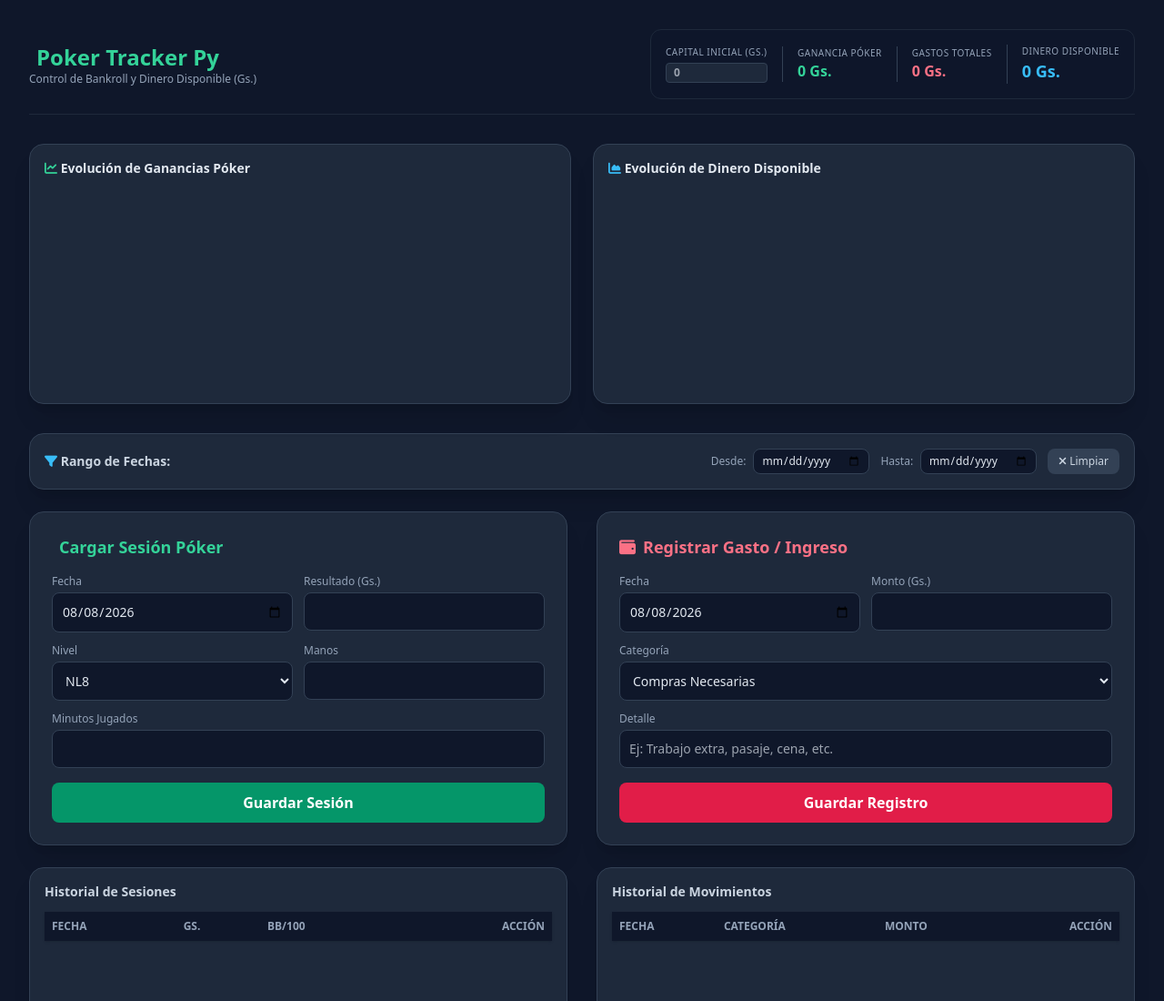
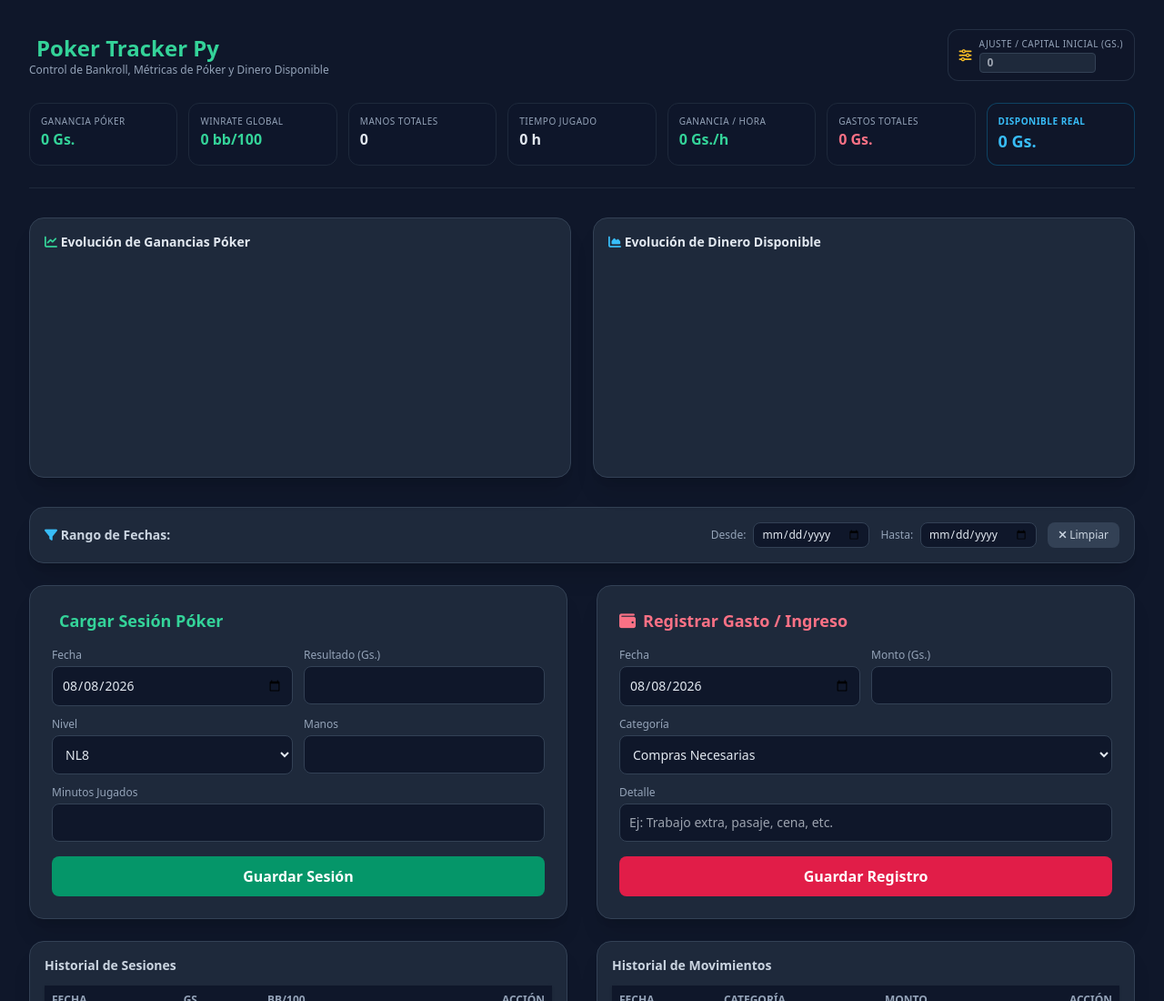
Before and after one commit to axelv07052005-alt/PokerDate, a plain HTML site: page index.html in a window 1280 px wide. Shown: the top 1100 px of the page at 91% size. Drawn offline with nearby package versions, Linux system fonts and the light colour scheme; no server answers.

Commit message:
Add files via upload

```diff
--- a/index.html
+++ b/index.html
@@ -27,33 +27,68 @@
 <body class="p-4 md:p-8 max-w-7xl mx-auto">
 
   <!-- HEADER -->
-  <header class="flex flex-col lg:flex-row justify-between items-center mb-8 border-b border-slate-800 pb-4 gap-4">
-    <div>
-      <h1 class="text-2xl font-bold text-emerald-400"><i class="fa-solid me-2 fa-spade"></i>Poker Tracker Py</h1>
-      <p class="text-xs text-slate-400">Control de Bankroll y Dinero Disponible (Gs.)</p>
+  <header class="mb-8 border-b border-slate-800 pb-6">
+    <div class="flex flex-col md:flex-row justify-between items-start md:items-center gap-4 mb-6">
+      <div>
+        <h1 class="text-2xl font-bold text-emerald-400"><i class="fa-solid me-2 fa-spade"></i>Poker Tracker Py</h1>
+        <p class="text-xs text-slate-400">Control de Bankroll, Métricas de Póker y Dinero Disponible</p>
+      </div>
+
+      <!-- CAPITAL INICIAL / AJUSTE DE CAJA -->
+      <div class="flex items-center gap-2 bg-slate-900/80 px-3 py-2 rounded-xl border border-slate-700/60">
+        <i class="fa-solid fa-sliders text-amber-400 text-sm"></i>
+        <div class="flex flex-col">
+          <span class="text-[10px] text-slate-400 uppercase tracking-wider">Ajuste / Capital Inicial (Gs.)</span>
+          <input type="number" id="initialCapital" placeholder="0" onchange="saveInitialCapital()" class="bg-slate-800 border border-slate-700 rounded px-2 py-0.5 text-xs text-amber-400 font-bold w-32 mt-0.5 focus:border-amber-400 focus:outline-none">
+        </div>
+      </div>
     </div>
 
-    <div class="flex flex-wrap items-center gap-4 bg-slate-900/50 p-4 rounded-xl border border-slate-800">
-      <!-- CAPITAL INICIAL -->
-      <div class="flex flex-col">
-        <span class="text-[10px] text-slate-400 uppercase tracking-wider">Capital Inicial (Gs.)</span>
-        <input type="number" id="initialCapital" placeholder="0" onchange="saveInitialCapital()" class="bg-slate-800 border border-slate-700 rounded px-2 py-0.5 text-xs text-amber-400 font-semibold w-28 mt-1 focus:border-amber-400 focus:outline-none">
+    <!-- TARJETAS DE MÉTRICAS (MÉTRICAS PÓKER + FINANZAS) -->
+    <div class="grid grid-cols-2 sm:grid-cols-3 lg:grid-cols-7 gap-3">
+
+      <!-- Ganancia Póker -->
+      <div class="bg-slate-900/50 p-3 rounded-xl border border-slate-800">
+        <span class="text-[10px] text-slate-400 uppercase tracking-wider block">Ganancia Póker</span>
+        <span id="statTotalProfit" class="text-sm md:text-base font-bold text-emerald-400">0 Gs.</span>
       </div>
 
-      <div class="border-l border-slate-700 pl-4">
-        <span class="text-[10px] text-slate-400 uppercase tracking-wider block">Ganancia Póker</span>
-        <span id="statTotalProfit" class="text-base font-bold text-emerald-400">0 Gs.</span>
+      <!-- Winrate Global -->
+      <div class="bg-slate-900/50 p-3 rounded-xl border border-slate-800">
+        <span class="text-[10px] text-slate-400 uppercase tracking-wider block">Winrate Global</span>
+        <span id="statWinrate" class="text-sm md:text-base font-bold text-emerald-400">0 bb/100</span>
       </div>
 
-      <div class="border-l border-slate-700 pl-4">
-        <span class="text-[10px] text-slate-400 uppercase tracking-wider block">Gastos Totales</span>
-        <span id="statTotalExpenses" class="text-base font-bold text-rose-400">0 Gs.</span>
+      <!-- Manos Totales -->
+      <div class="bg-slate-900/50 p-3 rounded-xl border border-slate-800">
+        <span class="text-[10px] text-slate-400 uppercase tracking-wider block">Manos Totales</span>
+        <span id="statTotalHands" class="text-sm md:text-base font-bold text-slate-200">0</span>
       </div>
 
-      <div class="border-l border-slate-700 pl-4">
-        <span class="text-[10px] text-slate-400 uppercase tracking-wider block">Dinero Disponible</span>
-        <span id="statAvailable" class="text-lg font-black text-sky-400">0 Gs.</span>
+      <!-- Horas Jugadas -->
+      <div class="bg-slate-900/50 p-3 rounded-xl border border-slate-800">
+        <span class="text-[10px] text-slate-400 uppercase tracking-wider block">Tiempo Jugado</span>
+        <span id="statTotalHours" class="text-sm md:text-base font-bold text-slate-200">0 h</span>
       </div>
+
+      <!-- Ganancia por Hora -->
+      <div class="bg-slate-900/50 p-3 rounded-xl border border-slate-800">
+        <span class="text-[10px] text-slate-400 uppercase tracking-wider block">Ganancia / Hora</span>
+        <span id="statHourlyRate" class="text-sm md:text-base font-bold text-emerald-400">0 Gs./h</span>
+      </div>
+
+      <!-- Gastos Totales -->
+      <div class="bg-slate-900/50 p-3 rounded-xl border border-slate-800">
+        <span class="text-[10px] text-slate-400 uppercase tracking-wider block">Gastos Totales</span>
+        <span id="statTotalExpenses" class="text-sm md:text-base font-bold text-rose-400">0 Gs.</span>
+      </div>
+
+      <!-- Dinero Disponible Real -->
+      <div class="bg-slate-900/80 p-3 rounded-xl border border-sky-500/30 col-span-2 sm:col-span-1">
+        <span class="text-[10px] text-sky-400 uppercase tracking-wider font-semibold block">Disponible Real</span>
+        <span id="statAvailable" class="text-base md:text-lg font-black text-sky-400">0 Gs.</span>
+      </div>
+
     </div>
   </header>
 
@@ -230,7 +265,7 @@
       document.getElementById('date').valueAsDate = new Date();
     });
 
-    // Guardar Gasto / Ingreso
+    // Guardar Gasto / Ingreso Externo
     document.getElementById('expenseForm').addEventListener('submit', (e) => {
       e.preventDefault();
       const id = document.getElementById('editExpenseId').value || Date.now().toString();
@@ -268,9 +303,28 @@
       renderSessions(fSessions);
       renderExpenses(fExpenses);
 
-      let totalP = 0; fSessions.forEach(s => totalP += s.profit);
+      // --- CÁLCULO DE MÉTRICAS PÓKER ---
+      let totalP = 0;
+      let totalHands = 0;
+      let totalMinutes = 0;
+      let weightedBBProfit = 0; // Para el cálculo exacto de bb/100 general
 
-      // Separar gastos de ingresos externos
+      fSessions.forEach(s => {
+        totalP += s.profit;
+        totalHands += (s.hands || 0);
+        totalMinutes += (s.minutes || 0);
+
+        const bbValue = STAKES_BB[s.stake] || 500;
+        if (s.hands > 0) {
+          weightedBBProfit += (s.profit / bbValue);
+        }
+      });
+
+      const totalHours = (totalMinutes / 60).toFixed(1);
+      const hourlyRate = totalHours > 0 ? Math.round(totalP / (totalMinutes / 60)) : 0;
+      const overallWinrate = totalHands > 0 ? ((weightedBBProfit / totalHands) * 100).toFixed(2) : '0.00';
+
+      // --- CÁLCULO FINANCIERO ---
       let totalE = 0;
       let totalExtIncome = 0;
 
@@ -282,13 +336,19 @@
         }
       });
 
-      // Dinero disponible: Capital Inicial + Póker + Ingresos Ext - Gastos
       const available = initialCapital + totalP + totalExtIncome - totalE;
 
+      // ACTUALIZAR INTERFAZ
       document.getElementById('statTotalProfit').innerText = `${totalP.toLocaleString('es-PY')} Gs.`;
+      document.getElementById('statWinrate').innerText = `${overallWinrate} bb/100`;
+      document.getElementById('statWinrate').className = `text-sm md:text-base font-bold ${overallWinrate >= 0 ? 'text-emerald-400' : 'text-rose-400'}`;
+      document.getElementById('statTotalHands').innerText = totalHands.toLocaleString();
+      document.getElementById('statTotalHours').innerText = `${totalHours} h`;
+      document.getElementById('statHourlyRate').innerText = `${hourlyRate.toLocaleString('es-PY')} Gs./h`;
+
       document.getElementById('statTotalExpenses').innerText = `${totalE.toLocaleString('es-PY')} Gs.`;
       document.getElementById('statAvailable').innerText = `${available.toLocaleString('es-PY')} Gs.`;
-      document.getElementById('statAvailable').className = `text-lg font-black ${available >= 0 ? 'text-sky-400' : 'text-rose-500'}`;
+      document.getElementById('statAvailable').className = `text-base md:text-lg font-black ${available >= 0 ? 'text-sky-400' : 'text-rose-500'}`;
 
       drawProfitChart(fSessions);
       drawAvailableChart(fSessions, fExpenses);
@@ -299,7 +359,7 @@
       list.innerHTML = '';
       data.forEach(s => {
         const bb = STAKES_BB[s.stake] || 500;
-        const bb100 = (((s.profit / bb) / s.hands) * 100).toFixed(2);
+        const bb100 = s.hands > 0 ? (((s.profit / bb) / s.hands) * 100).toFixed(2) : 0;
         const color = s.profit >= 0 ? 'text-emerald-400' : 'text-rose-400';
         list.innerHTML += `
           <tr class="hover:bg-slate-700/30">
@@ -335,7 +395,7 @@
       });
     }
 
-    // Gráfico de Ganancias (Dinámico Verde/Rojo)
+    // Gráfico de Ganancias
     function drawProfitChart(fSessions) {
       const ctx = document.getElementById('profitChart').getContext('2d');
       if (profitChart) profitChart.destroy();
@@ -374,7 +434,7 @@
       });
     }
 
-    // Gráfico de Dinero Disponible (Tomando en cuenta ingresos externos)
+    // Gráfico de Dinero Disponible
     function drawAvailableChart(fSessions, fExpenses) {
       const ctx = document.getElementById('availableChart').getContext('2d');
       if (availableChart) availableChart.destroy();
```
